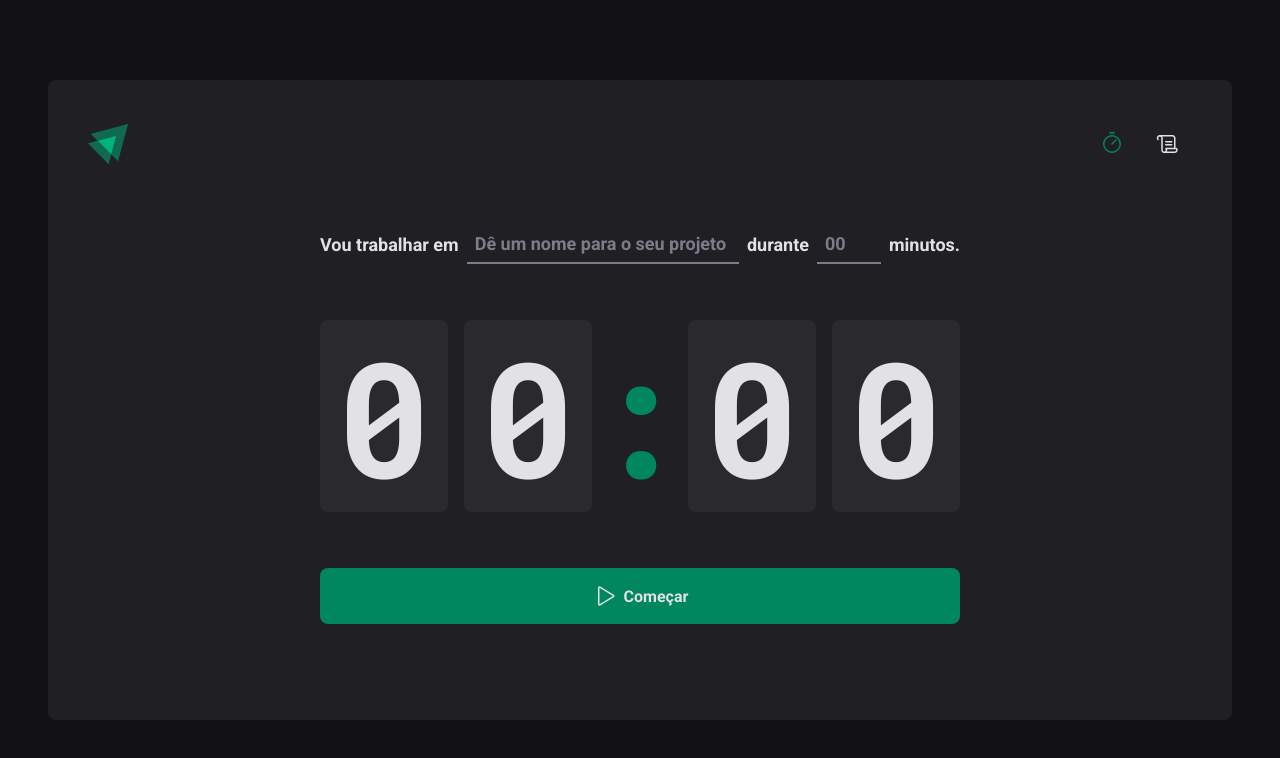
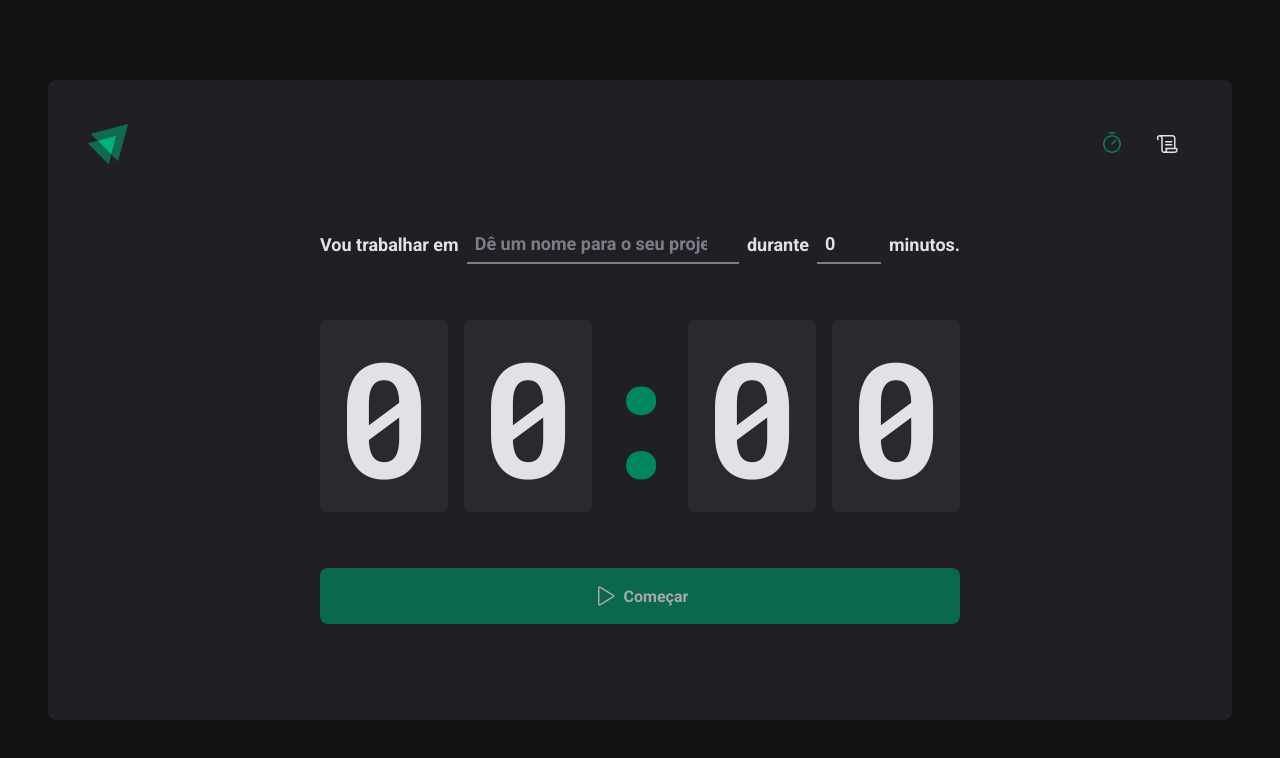
Before and after one commit to jlefilho/ignite-timer, a React (Vite) app: page / in a window 1280 px wide. Shown: the top 758 px of the page. Built offline with nearby package versions, Linux system fonts and the light colour scheme.

Commit message:
Added form validations

```diff
--- a/package.json
+++ b/package.json
@@ -9,10 +9,13 @@
     "preview": "vite preview"
   },
   "dependencies": {
+    "@hookform/resolvers": "^2.9.8",
     "phosphor-react": "^1.4.1",
     "react": "^18.2.0",
     "react-dom": "^18.2.0",
-    "react-router-dom": "^6.4.1"
+    "react-hook-form": "^7.36.1",
+    "react-router-dom": "^6.4.1",
+    "zod": "^3.19.1"
   },
   "devDependencies": {
     "@types/react": "^18.0.17",
--- a/src/pages/History/styles.ts
+++ b/src/pages/History/styles.ts
@@ -28,7 +28,7 @@ export const HistoryList = styled.div`
     th {
         background-color: ${props => props.theme['gray-600']};
         padding: 1rem;
-        text-align: center;
+        text-align: left;
         color: ${props => props.theme['gray-100']};
         font-size: 0.875rem;
         line-height: 1.6;
--- a/src/pages/Home/index.tsx
+++ b/src/pages/Home/index.tsx
@@ -1,16 +1,59 @@
 import { Play } from "phosphor-react";
-import { CountdownContainer, FormContainer, HomeContainer, MinutesAmountInput, Separator, StartCountdownButton, TaskInput } from "./styles";
+import { useForm } from 'react-hook-form'
+import { zodResolver } from '@hookform/resolvers/zod'
+import * as zod from 'zod'
+
+import {
+    CountdownContainer,
+    FormContainer,
+    HomeContainer,
+    MinutesAmountInput,
+    Separator,
+    StartCountdownButton,
+    TaskInput
+} from "./styles";
+
+const newCycleFormValidationSchema = zod.object({
+    task: zod.string().min(1, 'Informe a tarefa'),
+    minutesAmount: zod.number()
+    .min(5, 'O intervalo precisa ser de no mínimo 5 minutos.')
+    .max(60, 'O intervalo precisa ser de no máximo 60 minutos.')
+})
+
+// interface NewCycleFromData {
+//     task: string
+//     minutesAmount: number
+// }
+
+type NewCycleFromData = zod.infer<typeof newCycleFormValidationSchema>
 
 export function Home() {
+    const { register, handleSubmit, watch, reset } = useForm<NewCycleFromData>({
+        resolver: zodResolver(newCycleFormValidationSchema),
+        defaultValues: {
+            task: '',
+            minutesAmount: 0
+        }
+    })
+
+    function handleCreateNewCycle(data: NewCycleFromData) {
+        console.log(data)
+        reset()
+    }
+
+    const task = watch('task')
+    const isSubmitDisabled = !task
+
     return (
         <HomeContainer>
-            <form>
+            <form onSubmit={handleSubmit(handleCreateNewCycle)}>
                 <FormContainer>
                     <label htmlFor="task">Vou trabalhar em</label>
                     <TaskInput
                         id="task"
                         placeholder="Dê um nome para o seu projeto"
                         list="task-suggestions"
+                        {...register('task')}
                     />
 
                     <datalist id="task-suggestions">
@@ -27,6 +70,7 @@ export function Home() {
                         step={5}
                         min={5}
                         max={60}
+                        {...register('minutesAmount', { valueAsNumber: true })}
                     />
 
                     <span>minutos.</span>
@@ -40,7 +84,10 @@ export function Home() {
                     <span>0</span>
                 </CountdownContainer>
 
-                <StartCountdownButton type="submit">
+                <StartCountdownButton
+                    type="submit"
+                    disabled={isSubmitDisabled}
+                >
                     <Play size={24}/>
                     Começar
                 </StartCountdownButton>
--- a/src/pages/Home/styles.ts
+++ b/src/pages/Home/styles.ts
@@ -50,9 +50,9 @@ export const BaseInput = styled.input`
 export const TaskInput = styled(BaseInput)`
     flex: 1;
 
-    &:: -webkit-calendar-picker-indicator {
+    /* &:: -webkit-calendar-picker-indicator {
         display: none !important;
-    }
+    } */
 
 `
 
```
Also changed, not shown: 1 other file (tests, documents, lock files or other folders).
